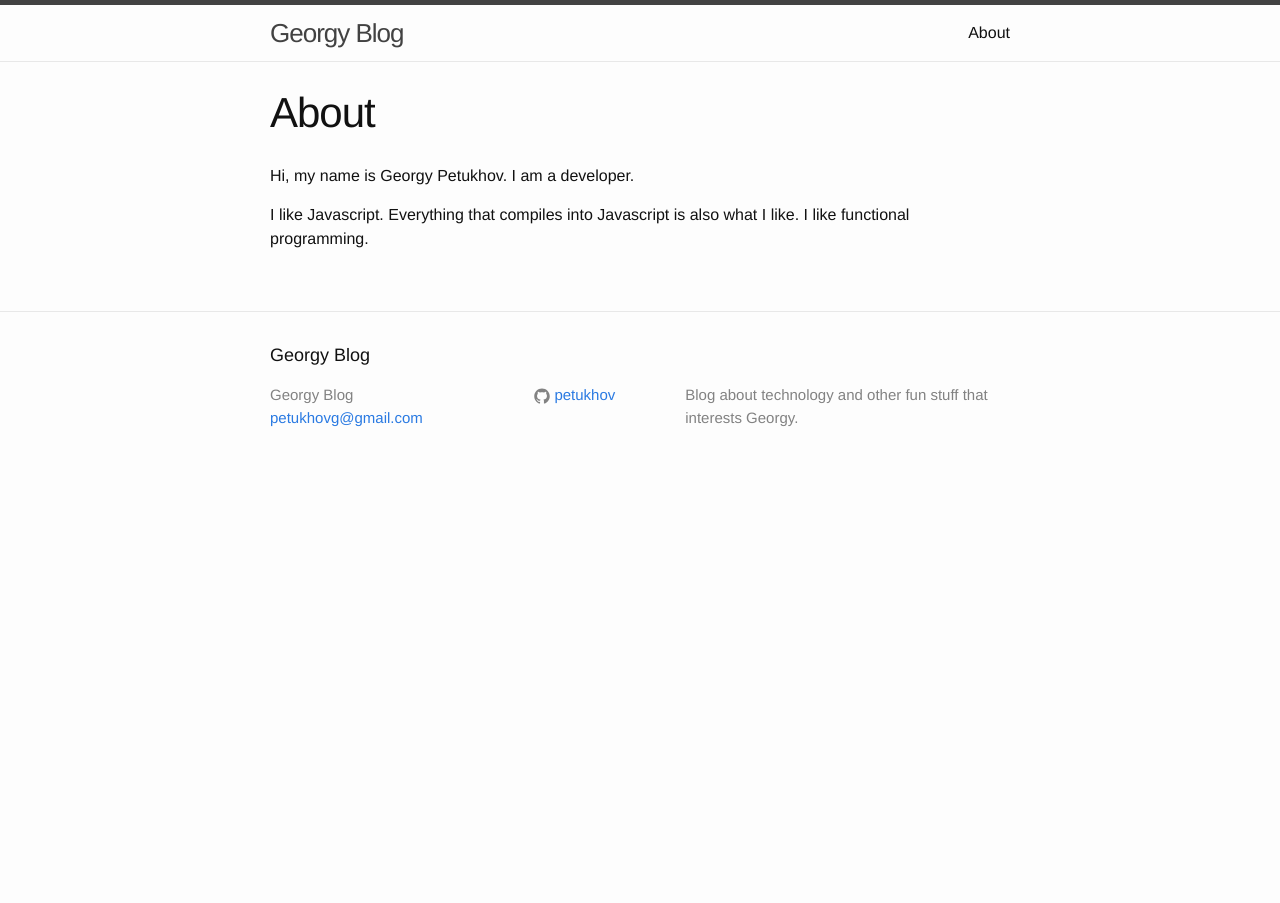
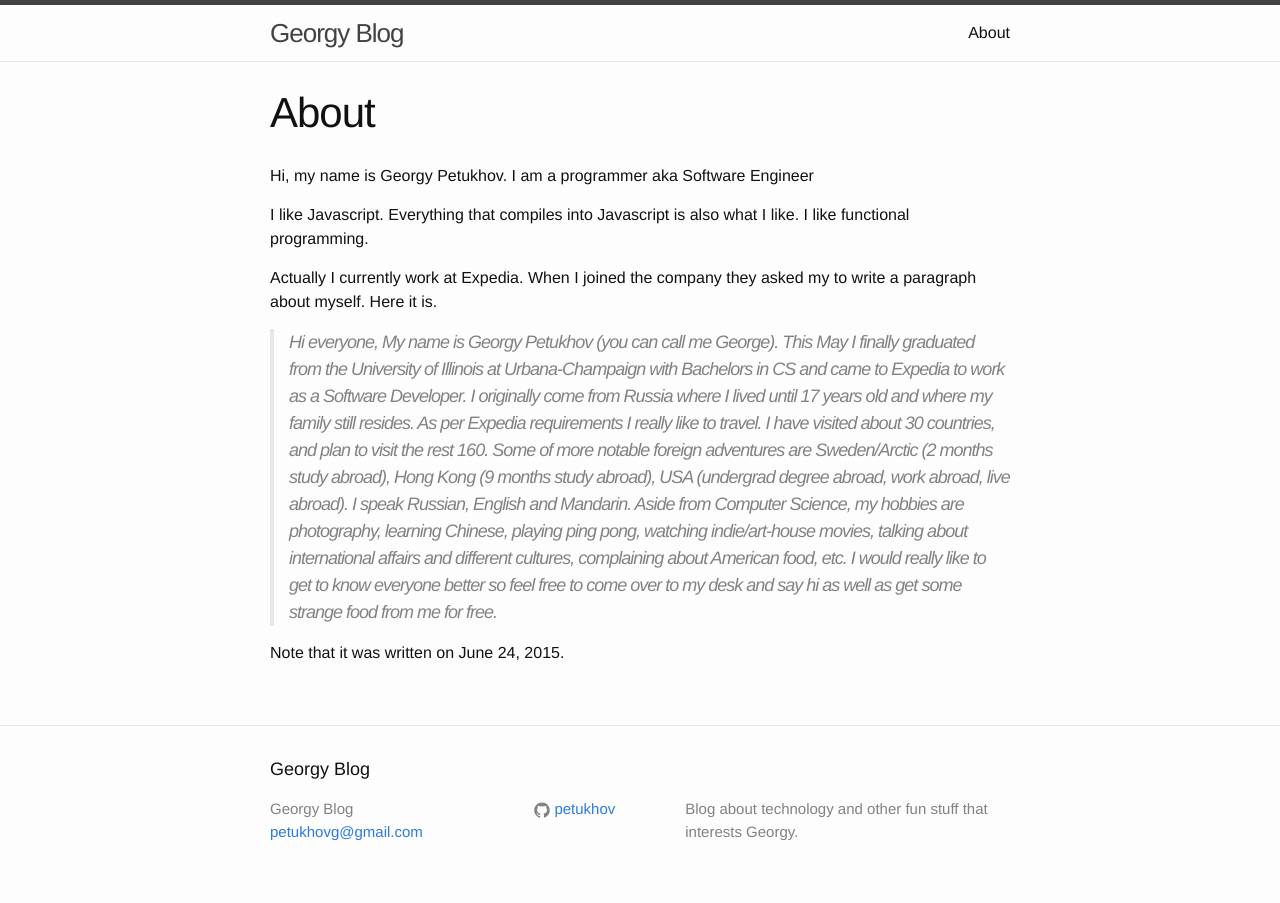
Before and after one commit to petukhov/petukhov.github.io, a Jekyll site: the page built from about.md, in a window 1280 px wide. Built offline with Jekyll 4.4.1, drawn with Linux system fonts in a browser that asks for light colours.

Commit message:
changed the About page and the first post

```diff
--- a/_config.yml
+++ b/_config.yml
@@ -4,7 +4,7 @@ email: petukhovg@gmail.com
 description: > # this means to ignore newlines until "baseurl:"
   Blog about technology and other fun stuff that interests Georgy.
 baseurl: "" # the subpath of your site, e.g. /blog/
-url: "http://g-petukhov.com" # the base hostname & protocol for your site
+#url: "http://g-petukhov.com" # the base hostname & protocol for your site
 github_username:  petukhov
 
 # Build settings
--- a/about.md
+++ b/about.md
@@ -5,8 +5,17 @@ permalink: /about/
 ---
 
 <p>
-    Hi, my name is Georgy Petukhov. I am a developer.
+    Hi, my name is Georgy Petukhov. I am a programmer aka Software Engineer
 </p>
 <p>
     I like Javascript. Everything that compiles into Javascript is also what I like. I like functional programming.
 </p>
+
+<p>
+	Actually I currently work at Expedia. When I joined the company they asked my to write a paragraph about myself. Here it is.
+	<blockquote>
+		Hi everyone,
+		My name is Georgy Petukhov (you can call me George). This May I finally graduated from the University of Illinois at Urbana-Champaign with Bachelors in CS and came to Expedia to work as a Software Developer. I originally come from Russia where I lived until 17 years old and where my family still resides. As per Expedia requirements I really like to travel. I have visited about 30 countries, and plan to visit the rest 160. Some of more notable foreign adventures are Sweden/Arctic (2 months study abroad), Hong Kong (9 months study abroad), USA (undergrad degree abroad, work abroad, live abroad). I speak Russian, English and Mandarin. Aside from Computer Science, my hobbies are photography, learning Chinese, playing ping pong, watching indie/art-house movies, talking about international affairs and different cultures, complaining about American food, etc. I would really like to get to know everyone better so feel free to come over to my desk and say hi as well as get some strange food from me for free.
+	</blockquote>
+	Note that it was written on June 24, 2015.
+</p>
--- a/index.html
+++ b/index.html
@@ -17,7 +17,4 @@ layout: default
       </li>
     {% endfor %}
   </ul>
-
-  <p class="rss-subscribe">subscribe <a href="{{ "/feed.xml" | prepend: site.baseurl }}">via RSS</a></p>
-
 </div>
```
Also changed, not shown: _posts/2015-09-12-welcome-to-jekyll.markdown (deleted, +0 -25 lines), _posts/2015-09-19-hello-world.markdown (added, +13 -0 lines), assets/screenshot1.png (added).
